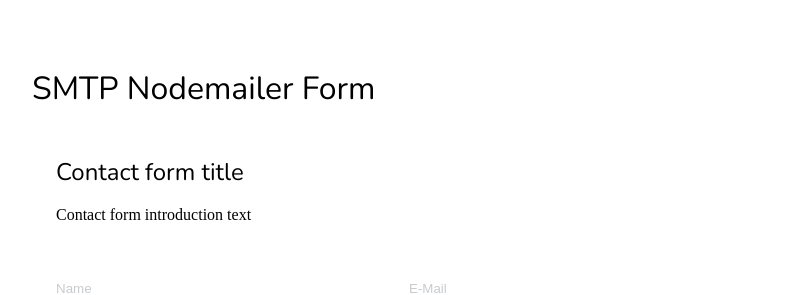
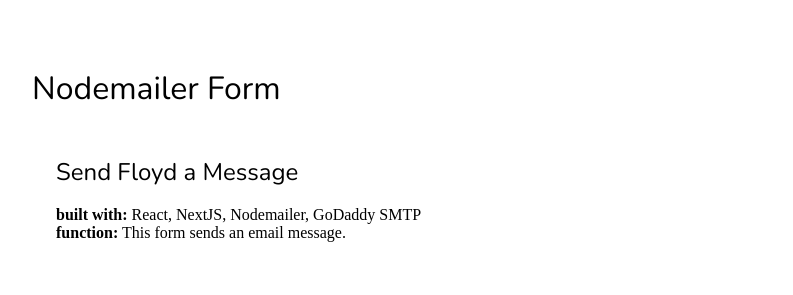
Before and after one commit to floydh/nextjs-wp, a Next.js app: page /nodemailer in a window 1280 px wide. Shown: the part 171-466 px from the top of the page, without its empty margins (243-1036 px from the left). Built offline with nearby package versions, Linux system fonts and the light colour scheme.

Commit message:
working nodemailer with GoDaddy SMTP

```diff
--- a/_components/forms/nodemailer-contact.js
+++ b/_components/forms/nodemailer-contact.js
@@ -19,8 +19,9 @@
             <div>
                 <div className="grid">
                     <div className="col-8">
-                        <h2>Contact form title</h2>
-                        <p>Contact form introduction text</p>
+                        <h2>Send Floyd a Message</h2>
+                        <p><b>built with:</b> React, NextJS, Nodemailer, GoDaddy SMTP
+												<br/><b>function:</b> This form sends an email message.</p>
                     </div>
                 </div>
                 <div className="grid">
--- a/pages/nodemailer.js
+++ b/pages/nodemailer.js
@@ -6,7 +6,7 @@
 
 	return (
 		<DefaultLayout title='Send It' description='This is an SMTP email sender page'>
-		<h1>SMTP Nodemailer Form</h1>
+		<h1>Nodemailer Form</h1>
 		<Contact />
 		</DefaultLayout>
 	)
```
